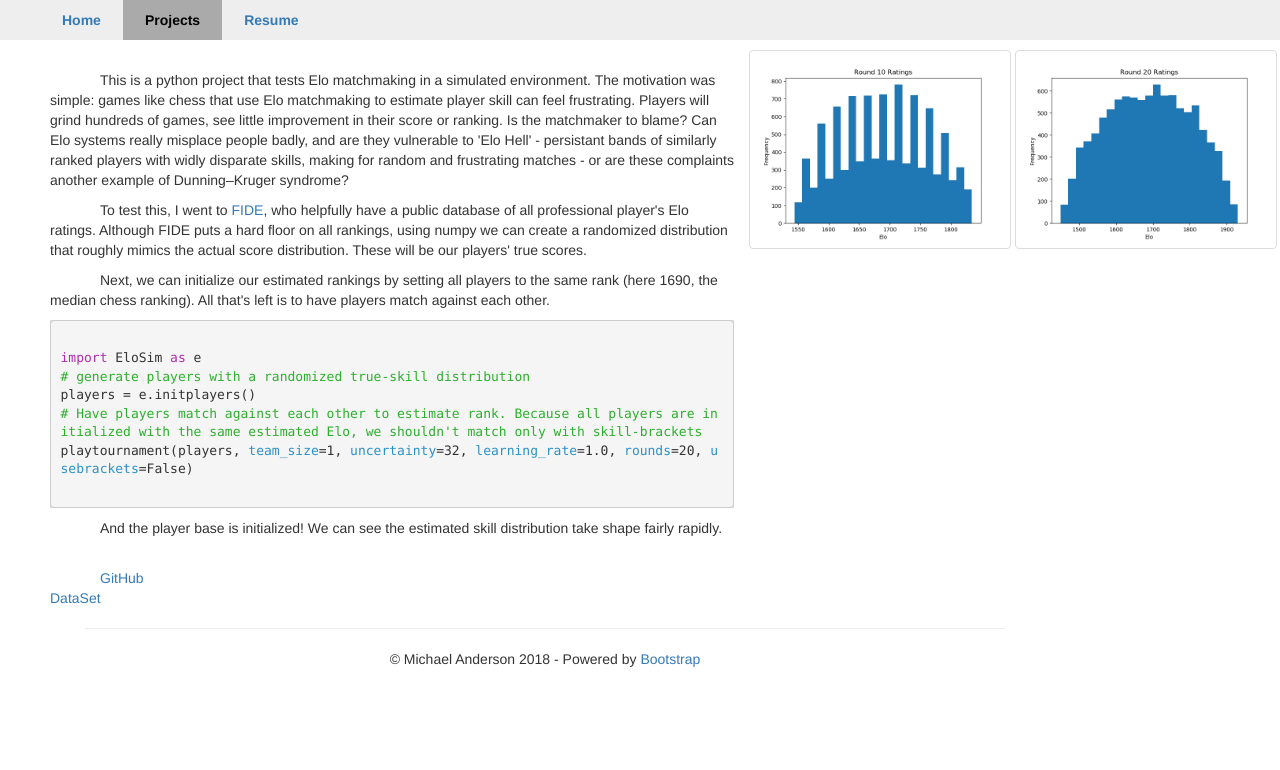
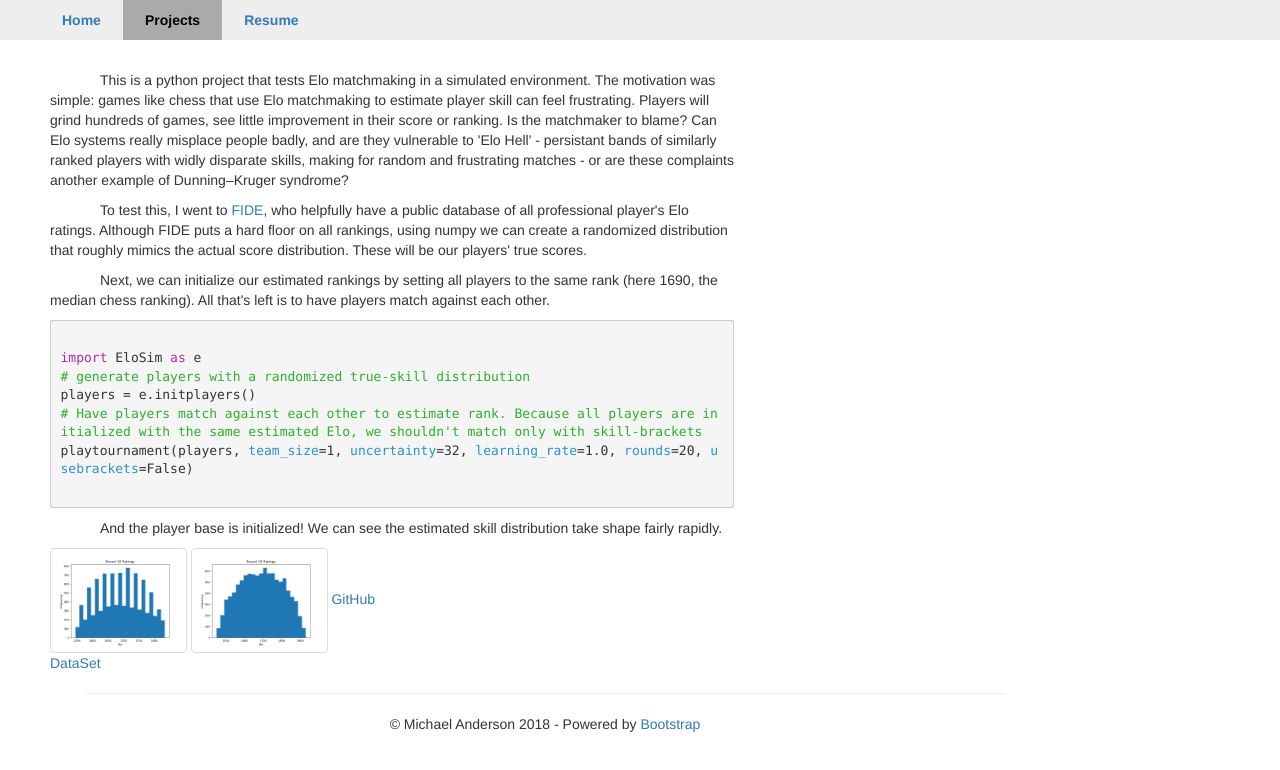
Before and after one commit to MikeAnders42/ResumeServer, a plain HTML site: page Eloschatology.html in a window 1280 px wide. Drawn offline with Linux system fonts and the light colour scheme.

Commit message:
updating new post

```diff
--- a/Eloschatology.html
+++ b/Eloschatology.html
@@ -51,16 +51,13 @@ playtournament(players, <span class="arg">team_size</span>=1, <span class="arg">
                    <p>
                         And the player base is initialized! We can see the estimated skill distribution take shape fairly rapidly.
                    </p>
-                </div>
-            </div>
 
-            <img class="img-thumbnail" width="20%" src="res/img/gen/Rd10_dist.png">
-            <img class="img-thumbnail" width="20%" src="res/img/gen/Rd20_dist.png">
-            <div class="col-sm-7">
-                    <div id="text-block">
+                    <img class="img-thumbnail" width="20%" src="res/img/gen/Rd10_dist.png">
+                    <img class="img-thumbnail" width="20%" src="res/img/gen/Rd20_dist.png">
+
                     <a href="https://github.com/milanderson/EloSim">GitHub</a><br>
                     <a href="https://ratings.fide.com/download.phtml">DataSet</a>
-                    </div>
+                </div>
             </div>
 
             <div class="col-sm-4">
```
